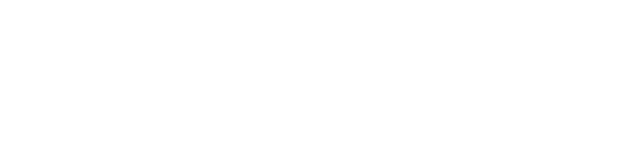
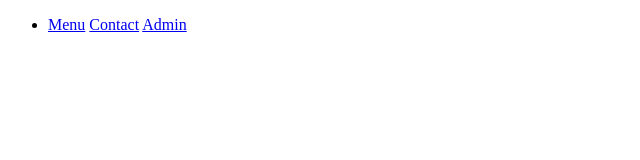
Before and after one commit to Adam-software-engineer/Js-Final, a website: page public/index.html in a window 1280 px wide. Shown: the whole page, without its empty margins (0-640 px from the left). Drawn offline with Linux system fonts and the light colour scheme.

Commit message:
worked on the nav for the index.html page

```diff
--- a/public/index.html
+++ b/public/index.html
@@ -1,17 +1,24 @@
-<!DOCTYPE html>
+<!doctype html>
 <html lang="en">
-<head>
-  <meta charset="UTF-8">
-  <meta name="viewport" content="width=device-width, initial-scale=1.0">
-  <title>Menu</title>
-    <link rel="stylesheet" href="style.css">
+  <head>
+    <meta charset="UTF-8" />
+    <meta name="viewport" content="width=device-width, initial-scale=1.0" />
+    <title>Menu</title>
+    <link rel="stylesheet" href="style.css" />
     <script src="site.js" defer></script>
-</head>
-<body>
-    <div id-"app">
-
-
-
+  </head>
+  <body>
+    <div id="app">
+      <nav id="Nav">
+        <ul>
+          <li>
+            <a class="MenuNavItem" href="Menu.html">Menu</a>
+            <a class="ContactNavItem" href="Contact.html">Contact</a>
+            <!--The admin Nav Item might not stay might change too a password protect option.-->
+            <a class="AdminNavItem" href="Admin.html">Admin</a>
+          </li>
+        </ul>
+      </nav>
     </div>
-</body>
+  </body>
 </html>
```
